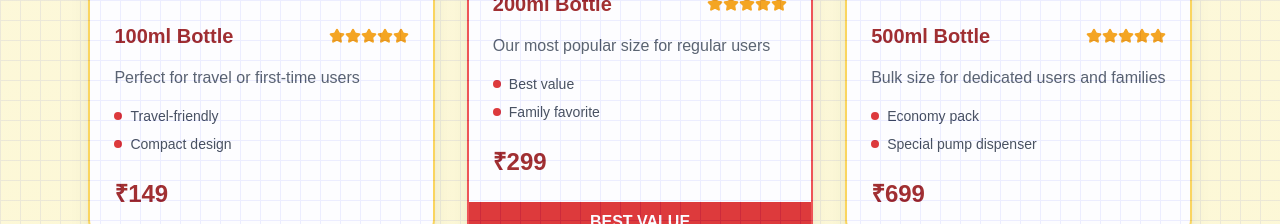
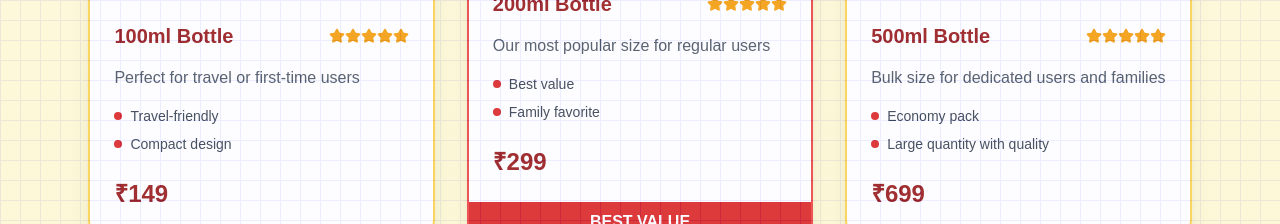
Before and after one commit to Way2skills/kushal_hair_oil, a Next.js app: page / in a window 1280 px wide. Shown: the part 2220-2444 px from the top of the page. Built offline with nearby package versions, Linux system fonts and the light colour scheme.

Commit message:
Update products-section.tsx

```diff
--- a/components/sections/products-section.tsx
+++ b/components/sections/products-section.tsx
@@ -24,7 +24,7 @@ export default function ProductsSection() {
       size: "500ml",
       price: 699,
       description: "Bulk size for dedicated users and families",
-      features: ["Economy pack",  "Special pump dispenser"],
+      features: ["Economy pack",  "Large quantity with quality"],
       color: "green",
     },
   ]
```
